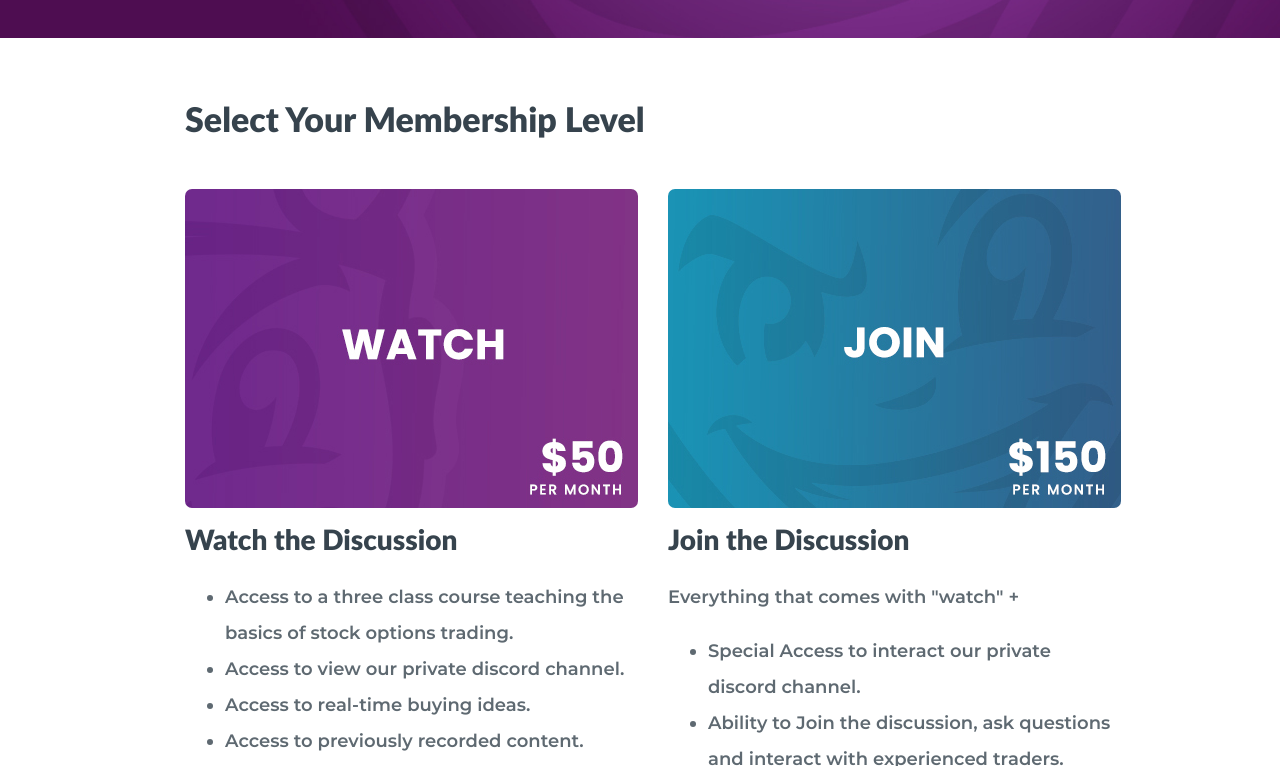
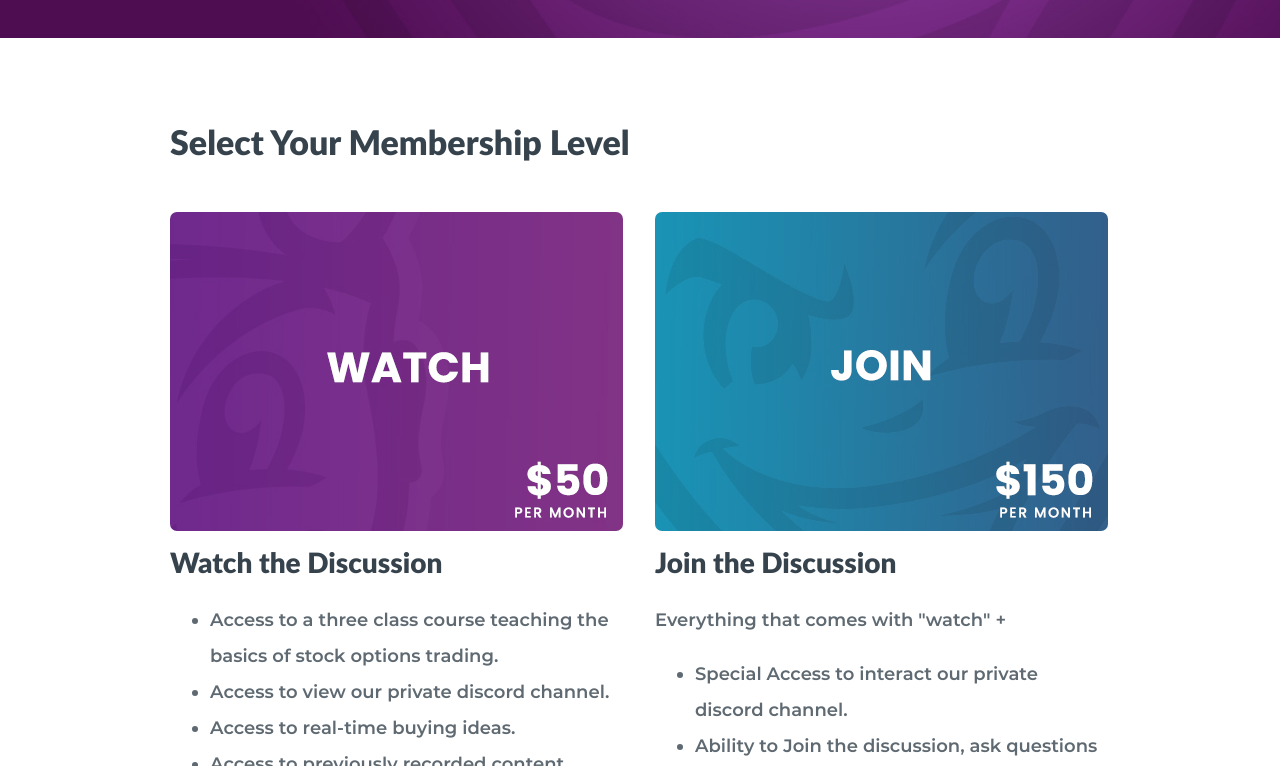
Before and after one commit to Isoaxe/put-gang-landing, a React (Create React App) app: page / in a window 1280 px wide. Shown: the part 874-1640 px from the top of the page. Built offline with nearby package versions, Linux system fonts and the light colour scheme; a web font is replaced by a local one.

Commit message:
Membership: Remove outer margin
Remove the margin at the outside of memb-containers. Only have it where the containers meet since the outer margin has already been provided by the inner class in the previous commit.

```diff
--- a/src/components/Membership.js
+++ b/src/components/Membership.js
@@ -19,7 +19,7 @@ function Membership(props) {
     <div>
       <h1 className="header">Select Your Membership Level</h1>
       <div className="membership">
-        <div className="memb-container">
+        <div className="memb-container memb-left">
           <img src={watch} alt="Watch"/>
           <h2>Watch the Discussion</h2>
           <ul className="discussion-text">
@@ -34,7 +34,7 @@ function Membership(props) {
             <button onClick={openModalWithWatch}>Learn More</button>
           </div>
         </div>
-        <div className="memb-container">
+        <div className="memb-container memb-right">
           <img src={join} alt="Join"/>
           <h2>Join the Discussion</h2>
           <p className="discussion-text">Everything that comes with "watch" +</p>
--- a/src/components/css/Membership.css
+++ b/src/components/css/Membership.css
@@ -10,12 +10,19 @@
   text-align: left;
   font-family: 'Open-Sans';
   font-size: 34px;
-  margin: 0px 0px 50px 15px;
+  margin-bottom: 50px;
 }
 
 .memb-container {
   width: 50%;
-  margin: 0px 15px;
+}
+
+.memb-left {
+  margin-right: 15px;
+}
+
+.memb-right {
+  margin-left: 15px;
 }
 
 .memb-container img {
```
